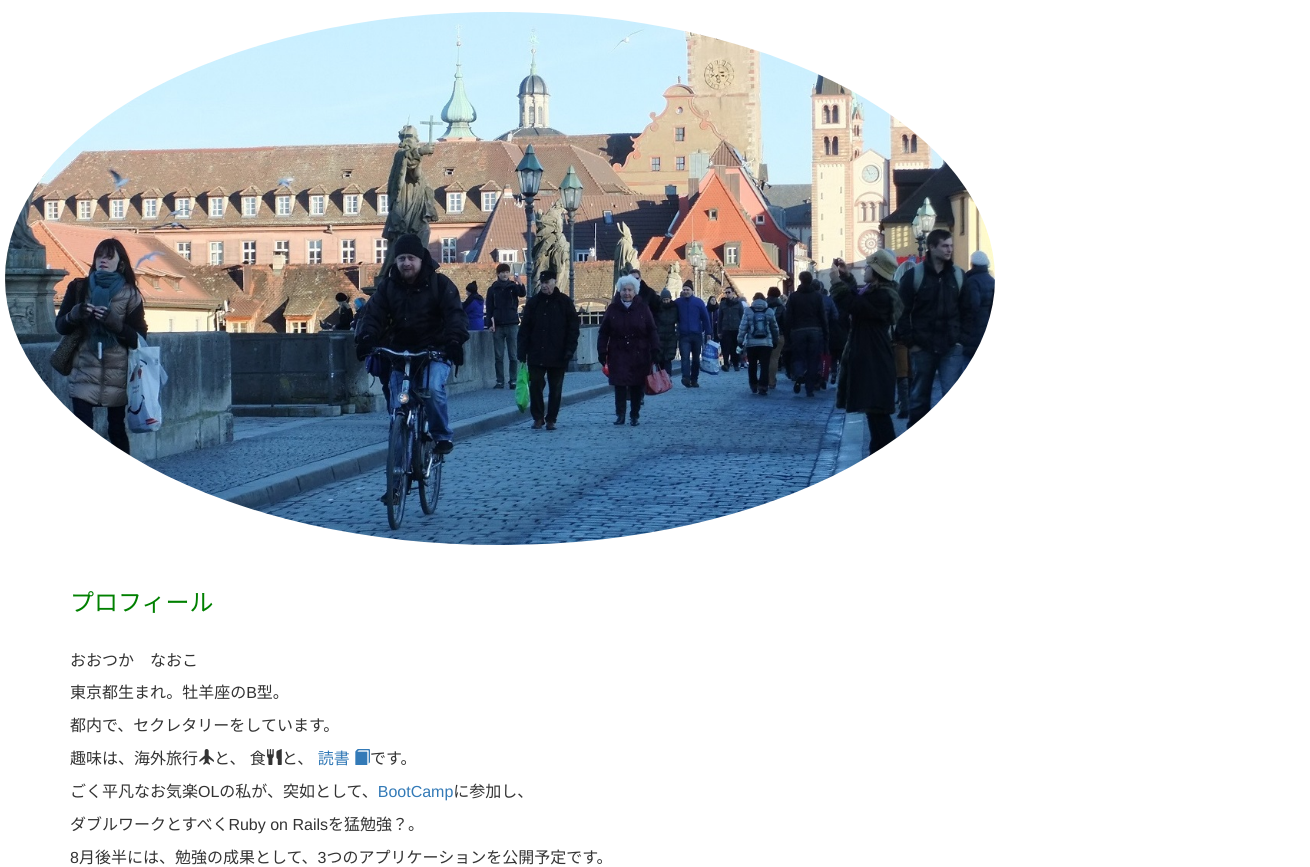
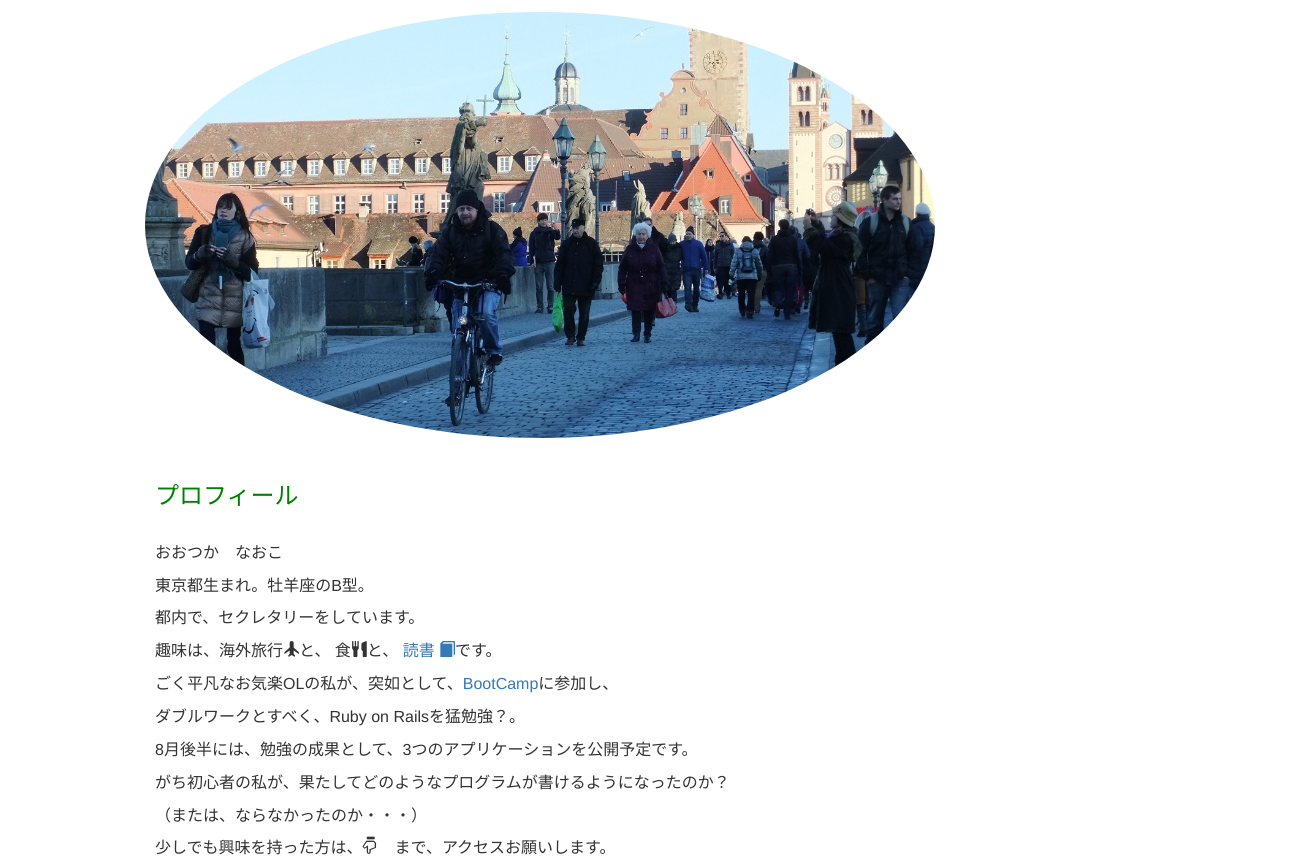
Before and after one commit to naokootsuka/naokootsuka.github.io, a plain HTML site: page portfolio.html in a window 1280 px wide. Shown: the part 83-950 px from the top of the page, 1310 px wide, since content can reach past the window. Drawn offline with nearby package versions, Linux system fonts and the light colour scheme.

Commit message:
kadai_portfolio

```diff
--- a/naoko.css
+++ b/naoko.css
@@ -1,14 +1,17 @@
- body {
+body {
   font-size: 16px;
  }
 
+#pagebody {
+  width: 1000px; margin:0 auto;
+ }
 
 #header_photo {
   padding: 20px 0;
  }
 
 #header_photo img {
-  max-width: 1000px;
+  max-width: 800px;
   border: 5px solid #fff;
   border-radius: 100%;
 }
--- a/portfolio.html
+++ b/portfolio.html
@@ -11,6 +11,7 @@
     <link rel="stylesheet" href="naoko.css" />
   </head>
   <body>
+  <div id="pagebody">
     <header>
       <div id="header_photo">
         <h1>Naoko Ohtsuka</h1>
@@ -29,7 +30,7 @@
         <a href="http://ameblo.jp/peace2525v" target="_blank">読書
         <span class="glyphicon glyphicon-book" aria-hidden="true"></span></a>です。</p>
         <p>ごく平凡なお気楽OLの私が、突如として、<a href="https://bootcamp.techacademy.jp/?_ga=1.65272814.1795490439.1436791662" target="_blank">BootCamp</a>に参加し、</P>
-        <p>ダブルワークとすべくRuby on Railsを猛勉強？。</p>
+        <p>ダブルワークとすべく、Ruby on Railsを猛勉強？。</p>
         <p>8月後半には、勉強の成果として、3つのアプリケーションを公開予定です。</p>
         <p>がち初心者の私が、果たしてどのようなプログラムが書けるようになったのか？</>
         <p>（または、ならなかったのか・・・）</p>
@@ -46,5 +47,6 @@
         <p>&copy; 2015 Naoko Otsuka</p>
       </footer>
     </div>
+  </div>
   </body>
 </html>
```
